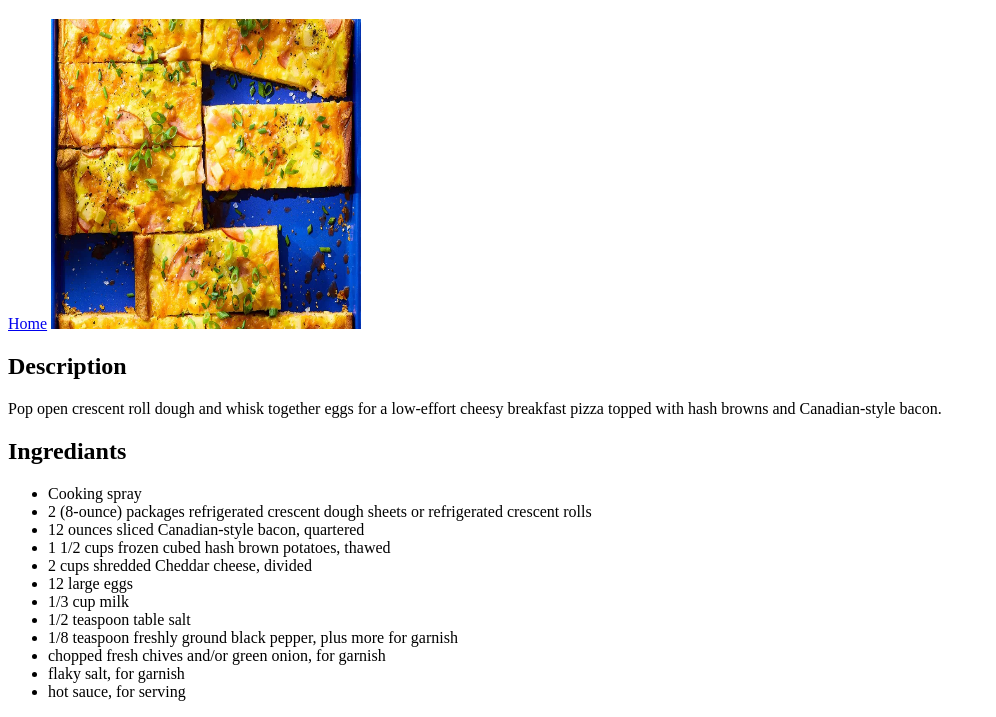
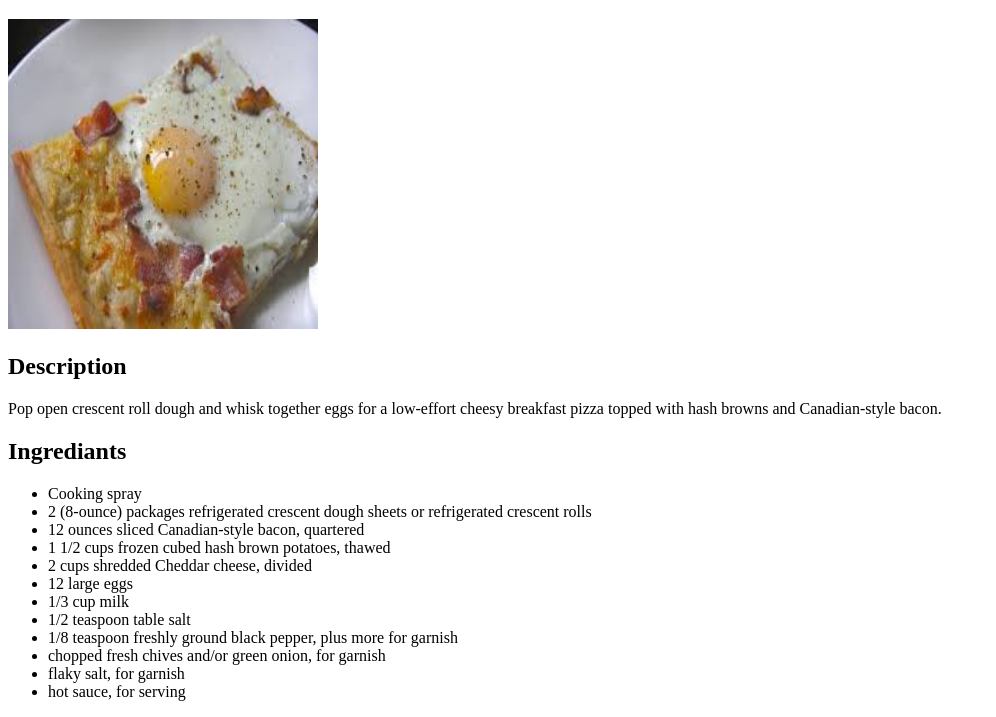
Before and after one commit to CapnCoin/odin-recipes, a plain HTML site: page recipes/sheet-pan-breakfast-pizza.html in a window 1280 px wide. Shown: the part 61-778 px from the top of the page, without its empty margins (0-996 px from the left). Drawn offline with Linux system fonts and the light colour scheme.

Commit message:
SWAPPED OUT IMAGES FOR CREATIVE COMMENS IMAGES
swapped out the images for both sheetpan-breakfast-pizza as well as cheesy-zucchini-casserole
because we don't need no law suits

```diff
--- a/recipes/sheet-pan-breakfast-pizza.html
+++ b/recipes/sheet-pan-breakfast-pizza.html
@@ -8,9 +8,7 @@
 <body>
     <h1>Sheet Pan Breakfast Pizza</h1>
 
-    <a href="../index.html">Home</a>
-
-    <img src="../images/sheet-pan-breakfast-pizza.webp" alt="Picture of the finished sheet pan breakfast pizza" height="310" width="310">
+    <img src="../images/breakfast-pizza.jpg" alt="Picture of the finished sheet pan breakfast pizza" height="310" width="310">
 
     <h2>Description</h2>
 
@@ -40,5 +38,7 @@
         <li>Whisk together eggs, milk, table salt, and pepper in a bowl until smooth. Pour evenly over mixture in the sheet pan. Sprinkle with remaining 1/2 cup Cheddar cheese.</li>
         <li>Bake until eggs are set and crust is lightly browned, 30 to 35 minutes. Garnish with chives, green onion, flaky salt, and/or additional pepper. Serve with hot sauce.</li>
     </ol>
+
+    <a href="../index.html">Home</a>
 </body>
 </html>
```
Also changed, not shown: recipes/cheesy-zucchini-casserole.html (+3 -3 lines), images/breakfast-pizza.jpg (added), images/cheesy-zucchini-casserole.webp (deleted), images/sheet-pan-breakfast-pizza.webp (deleted), images/zuchini-casserole.jpg (added), 1 other file.
